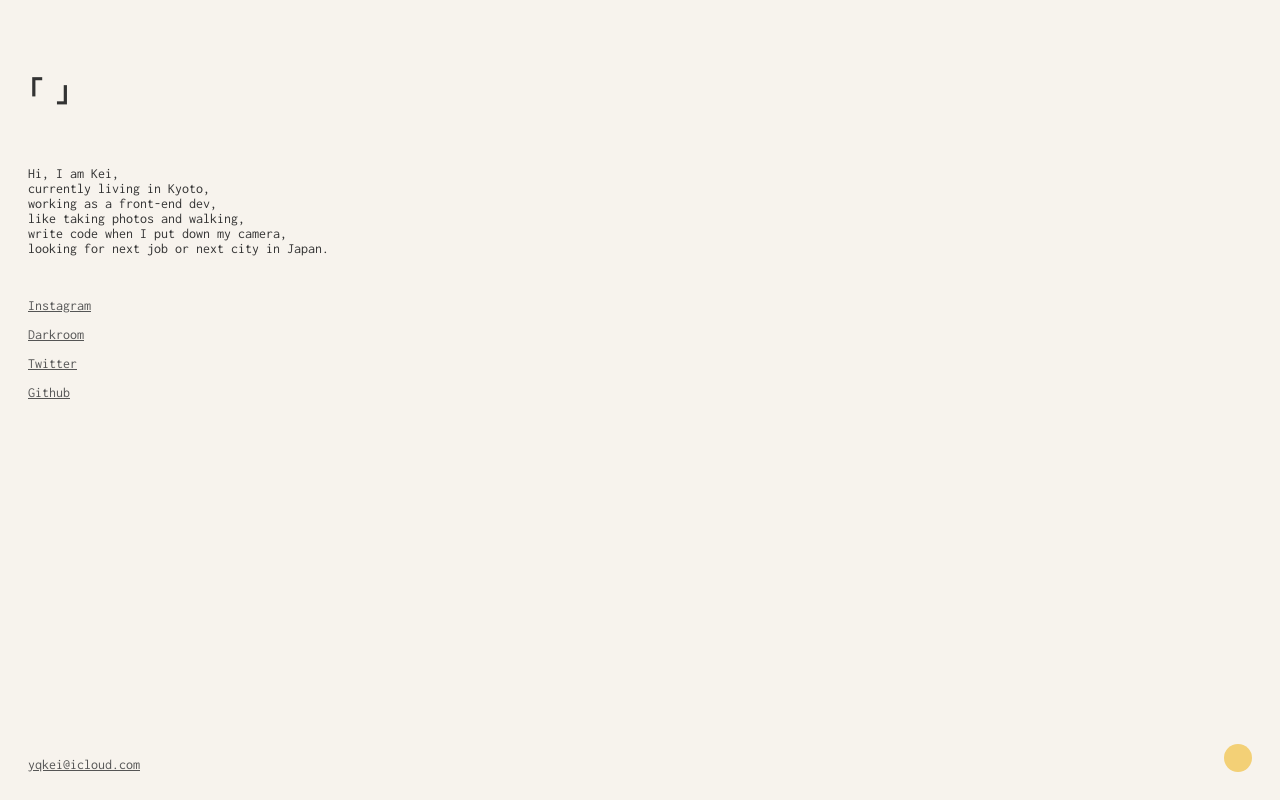
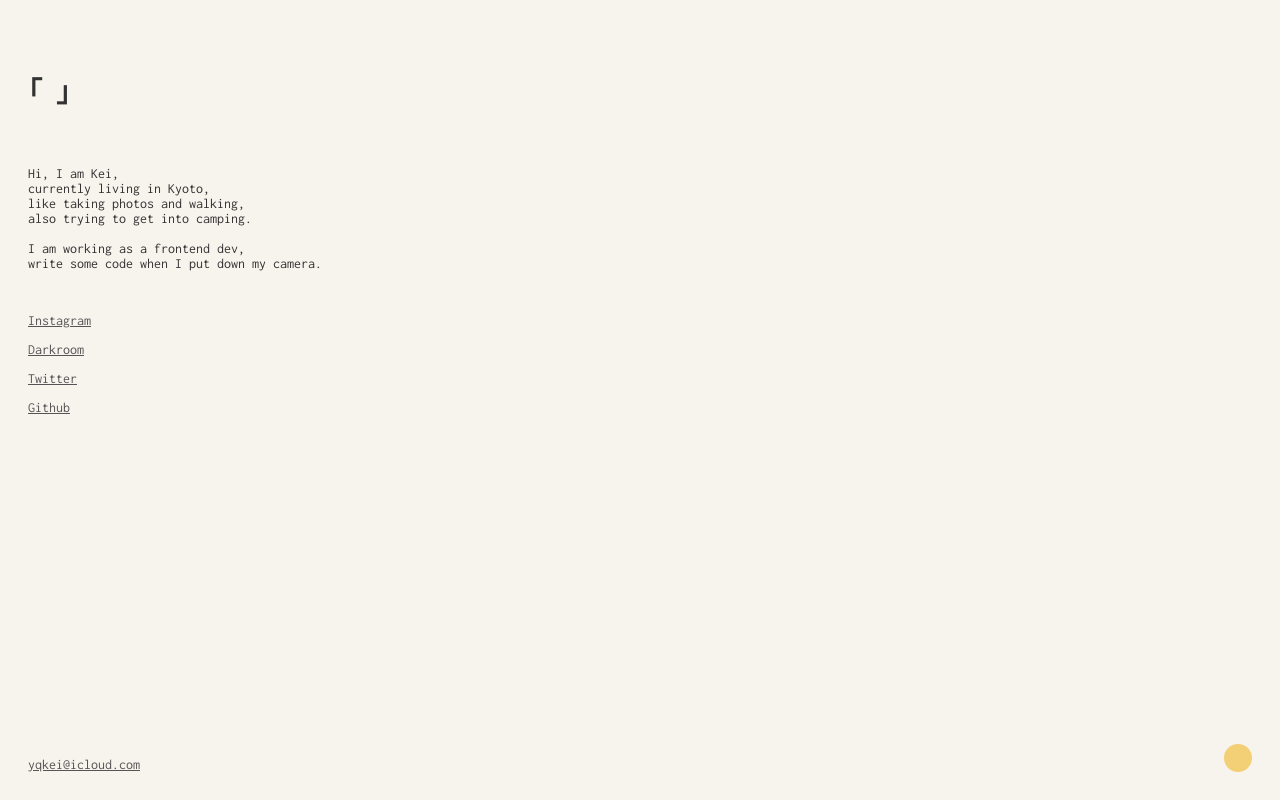
Before and after one commit to wkei/wkei.github.io, a plain HTML site: page index.html in a window 1280 px wide. Drawn offline with Linux system fonts and the light colour scheme.

Commit message:
update keywords & about

```diff
--- a/index.html
+++ b/index.html
@@ -4,7 +4,7 @@
     <meta chatset="utf-8" />
     <meta name="viewport" content="width=device-width, initial-scale=1">
     <meta name="description" content="Hi, I am Kei.">
-    <meta name="keywords" content="Frontend, JavaScript, HTML, CSS, TypeScript, React, Vue, Node.js, Camera, Photography, Analogue, Film, Hiking, Walking, Camping, Anime, Music">
+    <meta name="keywords" content="Photography, Film, Analogue, Camera, Hiking, Walking, Camping, Anime, Music, Frontend, Web">
     <title>「慶・Kei」</title>
     <link rel="stylesheet" type="text/css" href="./css/styles.css">
   </head>
@@ -13,11 +13,11 @@
 
     <pre class="about">Hi, I am Kei,
 currently living in Kyoto,
-working as a front-end dev,
 like taking photos and walking,
-write code when I put down my camera,
-looking for next job or next city in Japan.
-</pre>
+also trying to get into camping.
+
+I am working as a frontend dev,
+write some code when I put down my camera.</pre>
 
     <nav class="nav">
       <a class="link" href="https://www.instagram.com/kei.yw/" target="_blank" aria-label="Instagram"></a>
```
